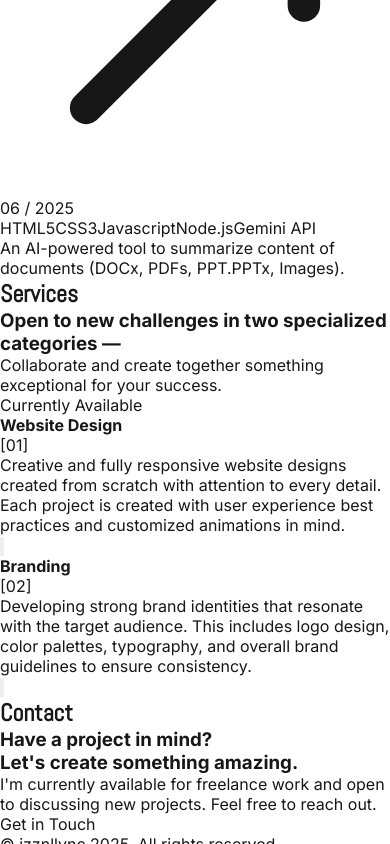
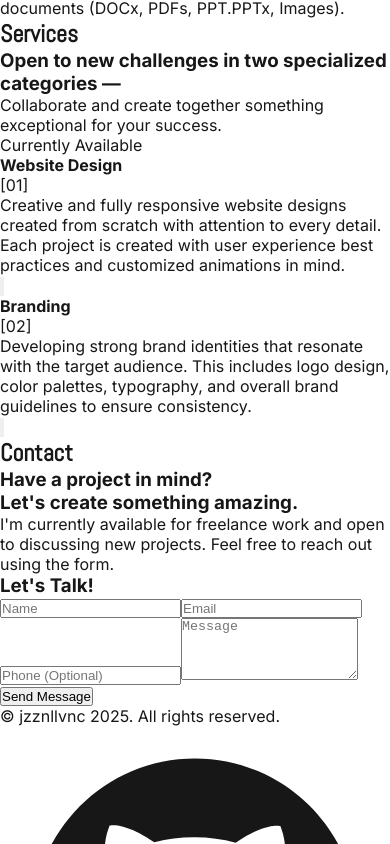
Before and after one commit to Jzznllvnc/jazz-portfolio, a Next.js app: page / in a window 390 px wide. Shown: the part 9160-10004 px from the top of the page. Built offline with nearby package versions, Linux system fonts and the light colour scheme.

Commit message:
almost there...

```diff
--- a/src/components/sections/ContactSection.js
+++ b/src/components/sections/ContactSection.js
@@ -1,9 +1,9 @@
 'use client';
 
-import React from 'react';
-import { motion } from 'framer-motion';
+import React, { useState } from 'react';
+import { motion, AnimatePresence } from 'framer-motion';
+import SuccessModal from '../ui/SuccessModal'; // Import the new success modal
 
-// Animation variants for elements fading in
 const fadeIn = {
   hidden: { opacity: 0, y: 20 },
   visible: {
@@ -23,13 +23,39 @@ const lineVariants = {
 
 const titleVariants = {
   hidden: { opacity: 0 },
-  visible: { opacity: 1, transition: { duration: 0.8 } },
+  visible: { opacity: 1, transition: { duration: 0.8, delay: 0.2 } },
 };
 
 export default function ContactSection() {
+  const [isSuccess, setIsSuccess] = useState(false);
+
+  const handleSubmit = async (event) => {
+    event.preventDefault();
+    const formData = new FormData(event.target);
+
+    formData.append("access_key", "02ea7f58-7639-4d97-a554-e69373c29cbd"); // Replace with your key
+
+    const object = Object.fromEntries(formData);
+    const json = JSON.stringify(object);
+
+    const response = await fetch("https://api.web3forms.com/submit", {
+        method: "POST",
+        headers: {
+          "Content-Type": "application/json",
+          Accept: "application/json"
+        },
+        body: json
+    });
+    const result = await response.json();
+    if (result.success) {
+        setIsSuccess(true);
+        event.target.reset();
+    }
+  };
+
   return (
-    <section id="contact" className="w-full px-8 py-24 md:px-12 lg:px-24 bg-white text-black pt-32">
-      {/* Section Title */}
+    <>
+      <section id="contact" className="relative w-full px-8 py-24 md:px-12 lg:px-24 bg-white text-black">
         <motion.div
           initial="hidden"
           whileInView="visible"
@@ -44,7 +70,7 @@ export default function ContactSection() {
             ></motion.div>
           </div>
           <motion.h2
-          className="text-7xl md:text-9xl font-bold font-abel tracking-tighter uppercase"
+            className="text-7xl md:text-9xl font-bold font-abel tracking-tighter uppercase font-bitcount"
             variants={titleVariants}
           >
             Contact
@@ -58,29 +84,47 @@ export default function ContactSection() {
           </div>
         </motion.div>
 
-      {/* Contact Info and Call to Action */}
+        <div className="grid grid-cols-1 lg:grid-cols-2 gap-16 items-start mt-16">
           <motion.div
             initial="hidden"
             whileInView="visible"
             viewport={{ once: true, amount: 0.5 }}
             variants={fadeIn}
-        className="max-w-3xl"
           >
             <h3 className="text-3xl md:text-4xl font-semibold leading-tight tracking-tight mb-6">
               Have a project in mind? <br/> Let's create something amazing.
             </h3>
+            <p className="text-lg text-gray-700 mb-8">
+              I'm currently available for freelance work and open to discussing new projects. Feel free to reach out using the form.
+            </p>
+          </motion.div>
 
-        <p className="text-lg text-gray-700 mb-8">
-          I'm currently available for freelance work and open to discussing new projects. Feel free to reach out.
-        </p>
+          <motion.div
+            initial="hidden"
+            whileInView="visible"
+            viewport={{ once: true, amount: 0.5 }}
+            variants={fadeIn}
+            className="bg-gray-100 p-8 rounded-lg"
+          >
+            <h3 className="text-2xl font-bold mb-6 text-black">Let's Talk!</h3>
+            <form onSubmit={handleSubmit}>
+              <div className="grid grid-cols-1 md:grid-cols-2 gap-4">
+                <input type="text" name="name" placeholder="Name" className="w-full bg-white rounded-md p-3 text-black placeholder-gray-500 focus:outline-none focus:ring-2 focus:ring-black" required />
+                <input type="email" name="email" placeholder="Email" className="w-full bg-white rounded-md p-3 text-black placeholder-gray-500 focus:outline-none focus:ring-2 focus:ring-black" required />
+              </div>
+              <input type="tel" name="phone" placeholder="Phone (Optional)" className="w-full bg-white rounded-md p-3 mt-4 text-black placeholder-gray-500 focus:outline-none focus:ring-2 focus:ring-black" />
+              <textarea name="message" placeholder="Message" rows="4" className="w-full bg-white rounded-md p-3 mt-4 text-black placeholder-gray-500 focus:outline-none focus:ring-2 focus:ring-black" required></textarea>
+              <button type="submit" className="w-full bg-black text-white font-bold py-3 mt-4 rounded-md transition-transform hover:scale-105 hover:bg-gray-800">
+                Send Message
+              </button>
+            </form>
+          </motion.div>
+        </div>
+      </section>
 
-        <a
-          href="mailto:your-email@example.com"
-          className="inline-block bg-black text-white text-lg font-medium py-4 px-8 rounded-full transition-transform hover:scale-105"
-        >
-          Get in Touch
-        </a>
-      </motion.div>
-    </section>
+      <AnimatePresence>
+        {isSuccess && <SuccessModal onClose={() => setIsSuccess(false)} />}
+      </AnimatePresence>
+    </>
   );
 }
--- a/src/components/sections/ProjectsSection.js
+++ b/src/components/sections/ProjectsSection.js
@@ -71,7 +71,7 @@ const lineVariants = {
 
 const titleVariants = {
   hidden: { opacity: 0 },
-  visible: { opacity: 1, transition: { duration: 0.8 } },
+  visible: { opacity: 1, transition: { duration: 0.8, delay: 0.2 } },
 };
 
 export default function ProjectsSection() {
--- a/src/components/sections/ServicesSection.js
+++ b/src/components/sections/ServicesSection.js
@@ -36,7 +36,7 @@ const lineVariants = {
 
 const titleVariants = {
   hidden: { opacity: 0 },
-  visible: { opacity: 1, transition: { duration: 0.8 } },
+  visible: { opacity: 1, transition: { duration: 0.8, delay: 0.2 } },
 };
 
 export default function ServicesSection() {
@@ -86,10 +86,13 @@ export default function ServicesSection() {
           <p className="text-gray-600 mb-4 uppercase text-sm tracking-wider">
             Collaborate and create together something exceptional for your success.
           </p>
-          {/* "Currently Available" Pill */}
-          <span className="inline-block bg-gray-100 text-gray-700 text-xs font-medium uppercase tracking-wider rounded-full px-4 py-2">
-            Currently Available
-          </span>
+          {/* "Currently Available" Pill with Green Dot */}
+          <div className="inline-flex items-center gap-2 bg-gray-100 rounded-full px-4 py-2">
+            <span className="w-2 h-2 bg-green-500 rounded-full"></span>
+            <span className="text-gray-700 text-xs font-medium uppercase tracking-wider">
+              Currently Available
+            </span>
+          </div>
         </motion.div>
 
         {/* Right Column: List of Services - Increased spacing with space-y-24 */}
--- a/src/components/ui/MenuOverlay.js
+++ b/src/components/ui/MenuOverlay.js
@@ -59,12 +59,13 @@ export default function MenuOverlay({ onClose }) {
       >
         {navLinks.map((link, index) => (
           <motion.li key={index} variants={itemVariants} className="overflow-hidden w-full">
-            <div className="flex justify-between items-center">
-              <Link
-                href={link.href}
-                onClick={onClose}
-                className="flex items-center gap-8 text-8xl md:text-9xl font-bold tracking-tighter uppercase transition-colors hover:text-gray-400"
-              >
+            {/* The Link component now wraps the entire row */}
+            <Link
+              href={link.href}
+              onClick={onClose}
+              className="flex justify-between items-end w-full transition-colors hover:text-gray-400"
+            >
+              <div className="flex items-center gap-4 md:gap-8 text-8xl sm:text-8xl md:text-9xl font-bold tracking-tighter uppercase">
                 <span className="font-abel">{link.title}</span>
                 {link.title === 'Home' && (
                   <motion.div
@@ -75,14 +76,15 @@ export default function MenuOverlay({ onClose }) {
                     <img
                       src="/images/gitprof.png"
                       alt="Jazznelle Vince"
-                      className="w-20 h-20 md:w-28 md:h-28 rounded-full object-cover"
+                      className="w-16 h-16 sm:w-20 sm:h-20 md:w-28 md:h-28 rounded-full object-cover"
                       onError={(e) => { e.target.onerror = null; e.target.src='https://placehold.co/100x100/333/FFF?text=JV'; }}
                     />
                   </motion.div>
                 )}
-              </Link>
-              <span className="font-mono text-gray-500 text-sm">[0{index + 1}]</span>
-            </div>
+              </div>
+              {/* Hidden on mobile (default), visible from md breakpoint up */}
+              <span className="hidden md:inline-block font-mono text-gray-500 text-sm mb-2">[0{index + 1}]</span>
+            </Link>
             <div className="w-full h-px bg-gray-700 mt-4"></div>
           </motion.li>
         ))}
--- /dev/null
+++ b/src/components/ui/SuccessModal.js
@@ -0,0 +1,31 @@
+'use client';
+
+import { motion } from 'framer-motion';
+
+const SuccessModal = ({ onClose }) => {
+  return (
+    <div className="fixed inset-0 bg-black bg-opacity-75 flex justify-center items-center z-50 p-4">
+      <motion.div
+        className="bg-white text-black rounded-lg p-8 w-full max-w-md text-center shadow-2xl"
+        initial={{ scale: 0.9, opacity: 0 }}
+        animate={{ scale: 1, opacity: 1 }}
+        exit={{ scale: 0.9, opacity: 0 }}
+        transition={{ type: 'spring', stiffness: 300, damping: 25 }}
+      >
+        <svg className="w-16 h-16 mx-auto mb-6 text-green-500" fill="none" stroke="currentColor" viewBox="0 0 24 24" xmlns="http://www.w3.org/2000/svg"><path strokeLinecap="round" strokeLinejoin="round" strokeWidth="2" d="M9 12l2 2 4-4m6 2a9 9 0 11-18 0 9 9 0 0118 0z"></path></svg>
+        <h2 className="text-3xl font-bold font-bitcount mb-4">Message Sent!</h2>
+        <p className="text-lg text-gray-600 mb-8">
+          Thank you for reaching out. I'll get back to you shortly.
+        </p>
+        <button
+          onClick={onClose}
+          className="bg-black text-white text-lg font-medium py-3 px-8 rounded-full transition-transform hover:scale-105"
+        >
+          Close
+        </button>
+      </motion.div>
+    </div>
+  );
+};
+
+export default SuccessModal;
```
Also changed, not shown: src/components/sections/HomeSection.js (+14 -14 lines), public/images/random2.jpg. Lines whose indentation alone changed are shown as unchanged.
